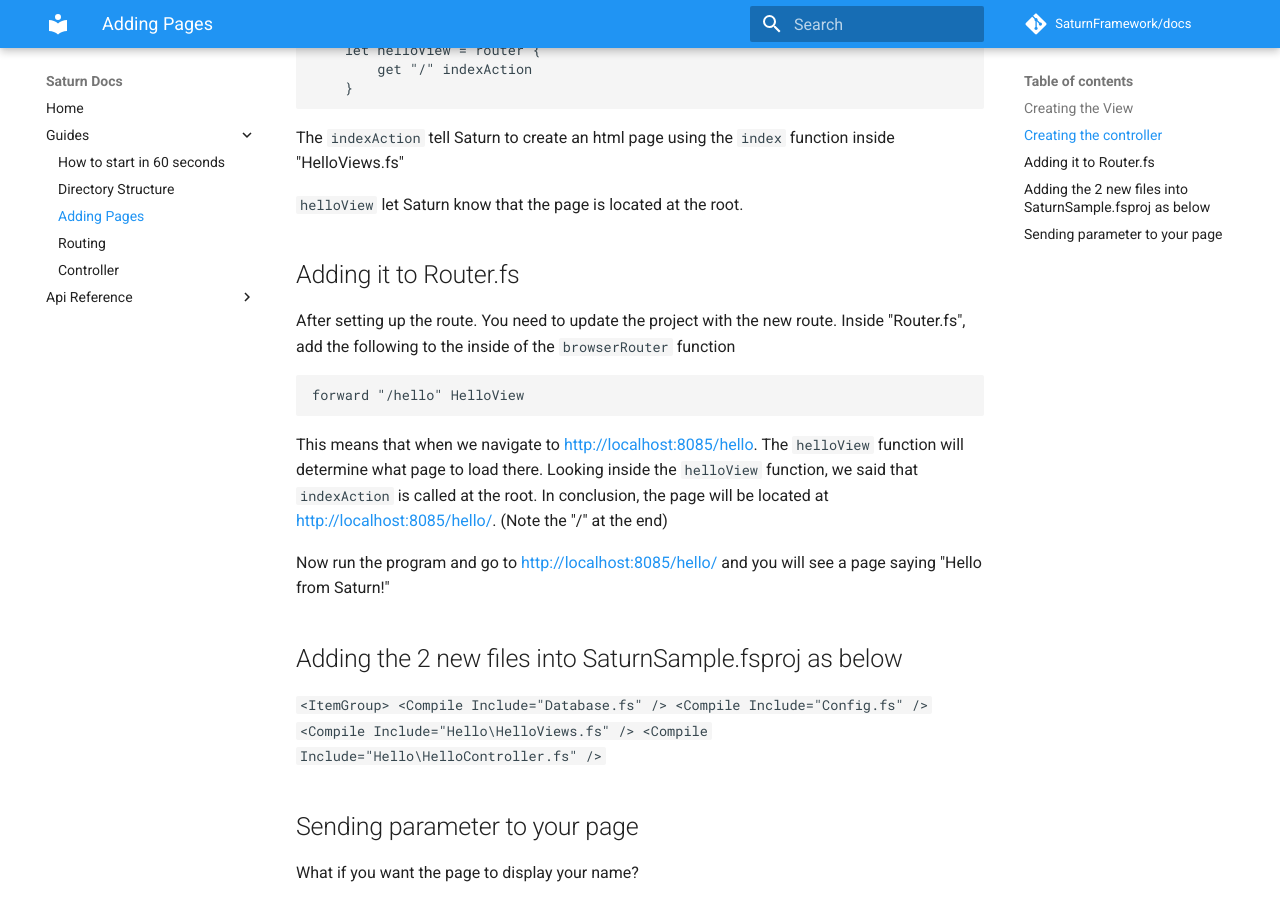
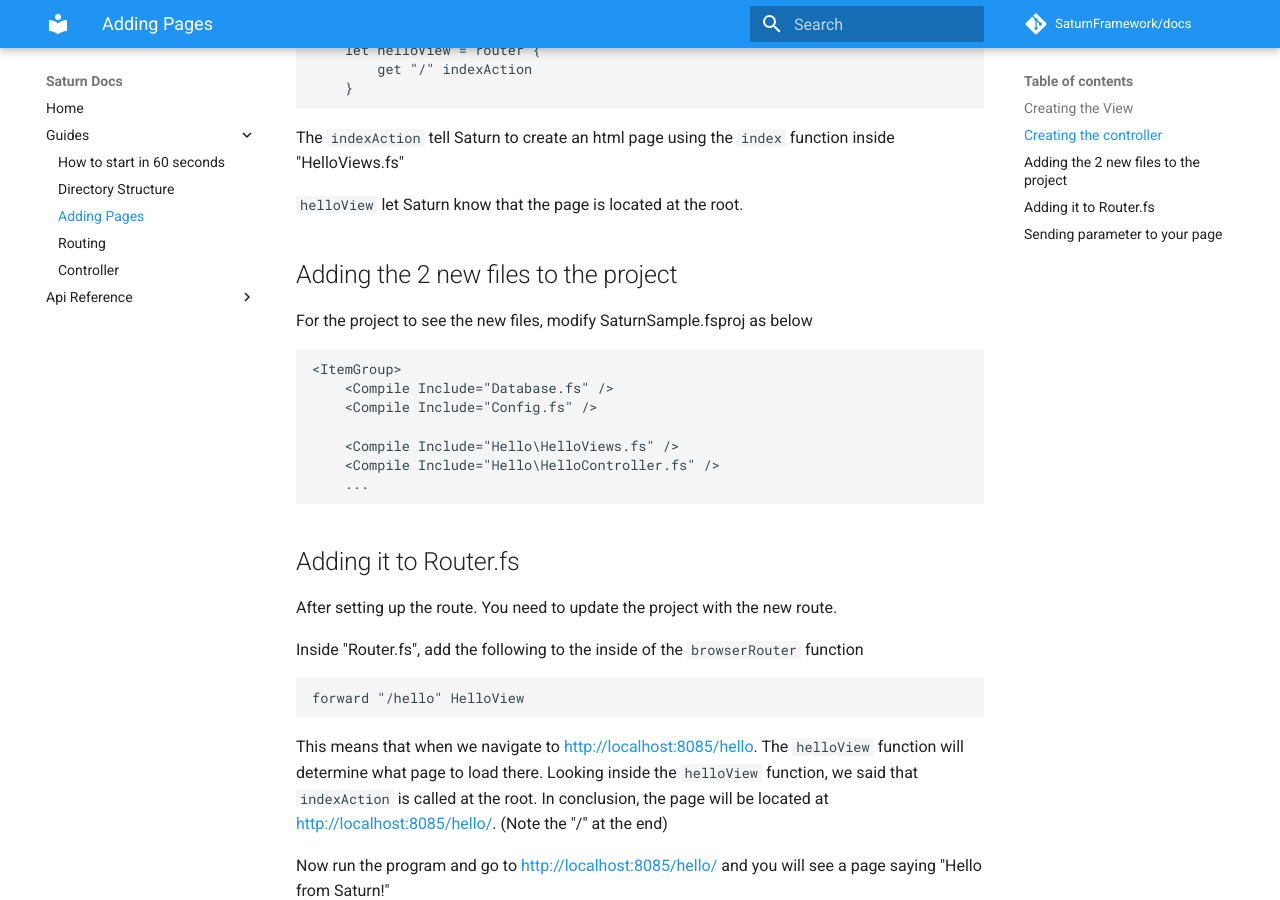
Before and after one commit to tmpreston/docs-2, an MkDocs documentation site: the page built from docs/guides/adding-pages.md, in a window 1280 px wide and 900 px high, scrolled down 1227 px. Built offline with MkDocs 1.6.1 and Material for MkDocs 9.7.7, drawn with Linux system fonts in a browser that asks for light colours; comment, search, counter and statistics services are not loaded; old or Windows-style settings are respelled for this version of MkDocs.

Commit message:
Move update project instructions above program execution instructions.

````diff
--- a/docs/guides/adding-pages.md
+++ b/docs/guides/adding-pages.md
@@ -58,9 +58,25 @@
 
 `helloView` let Saturn know that the page is located at the root.
 
+## Adding the 2 new files to the project
+
+For the project to see the new files, modify SaturnSample.fsproj as below
+
+```xml
+<ItemGroup>
+    <Compile Include="Database.fs" />
+    <Compile Include="Config.fs" />
+
+    <Compile Include="Hello\HelloViews.fs" />
+    <Compile Include="Hello\HelloController.fs" />
+    ...
+```
+
 ## Adding it to Router.fs
 
-After setting up the route. You need to update the project with the new route. Inside "Router.fs", add the following to the inside of the `browserRouter` function
+After setting up the route. You need to update the project with the new route.
+
+Inside "Router.fs", add the following to the inside of the `browserRouter` function
 
 ```fsharp
 forward "/hello" HelloView
@@ -70,14 +86,6 @@
 
 Now run the program and go to [http://localhost:8085/hello/](http://localhost:8085/hello/) and you will see a page saying "Hello from Saturn!"
 
-
-## Adding the 2 new files into SaturnSample.fsproj as below
-`  <ItemGroup>
-    <Compile Include="Database.fs" />
-    <Compile Include="Config.fs" />
-    <Compile Include="Hello\HelloViews.fs" />
-    <Compile Include="Hello\HelloController.fs" />
-`
 ## Sending parameter to your page
 
 What if you want the page to display your name?
````
